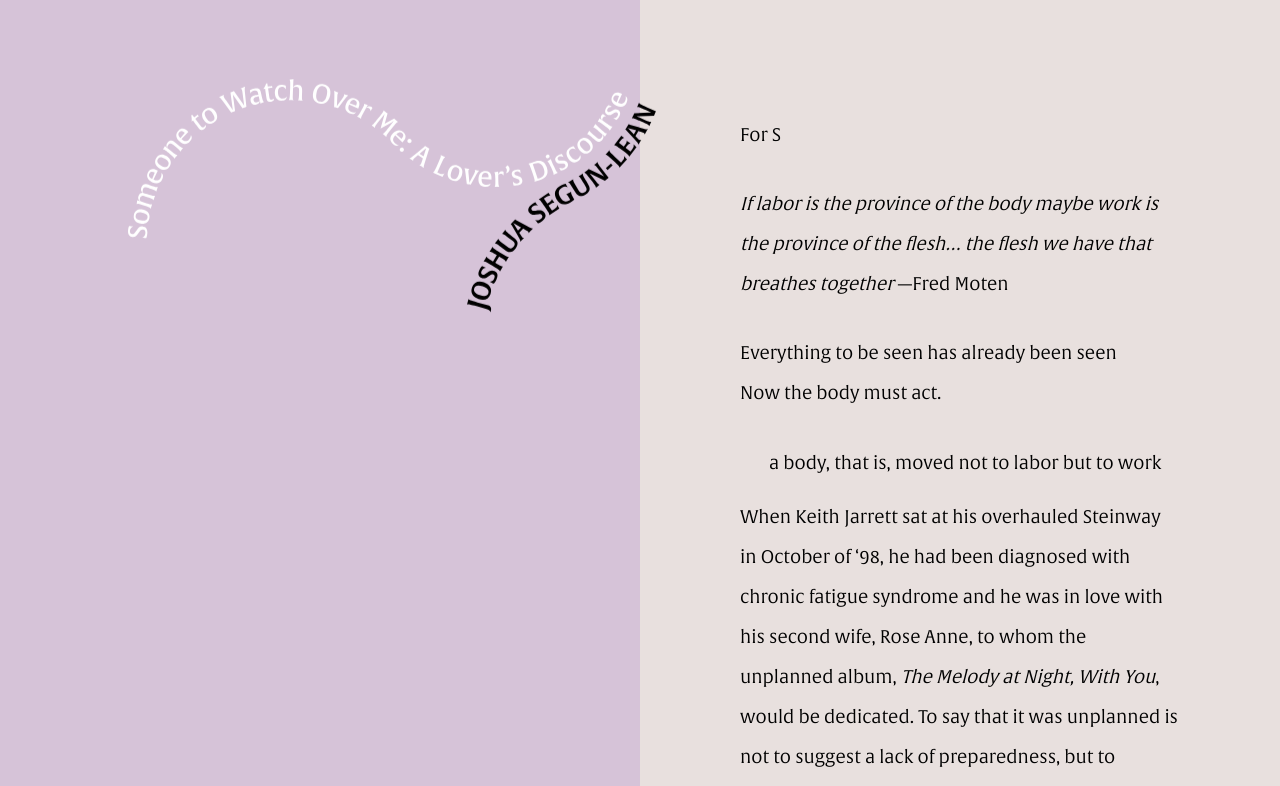
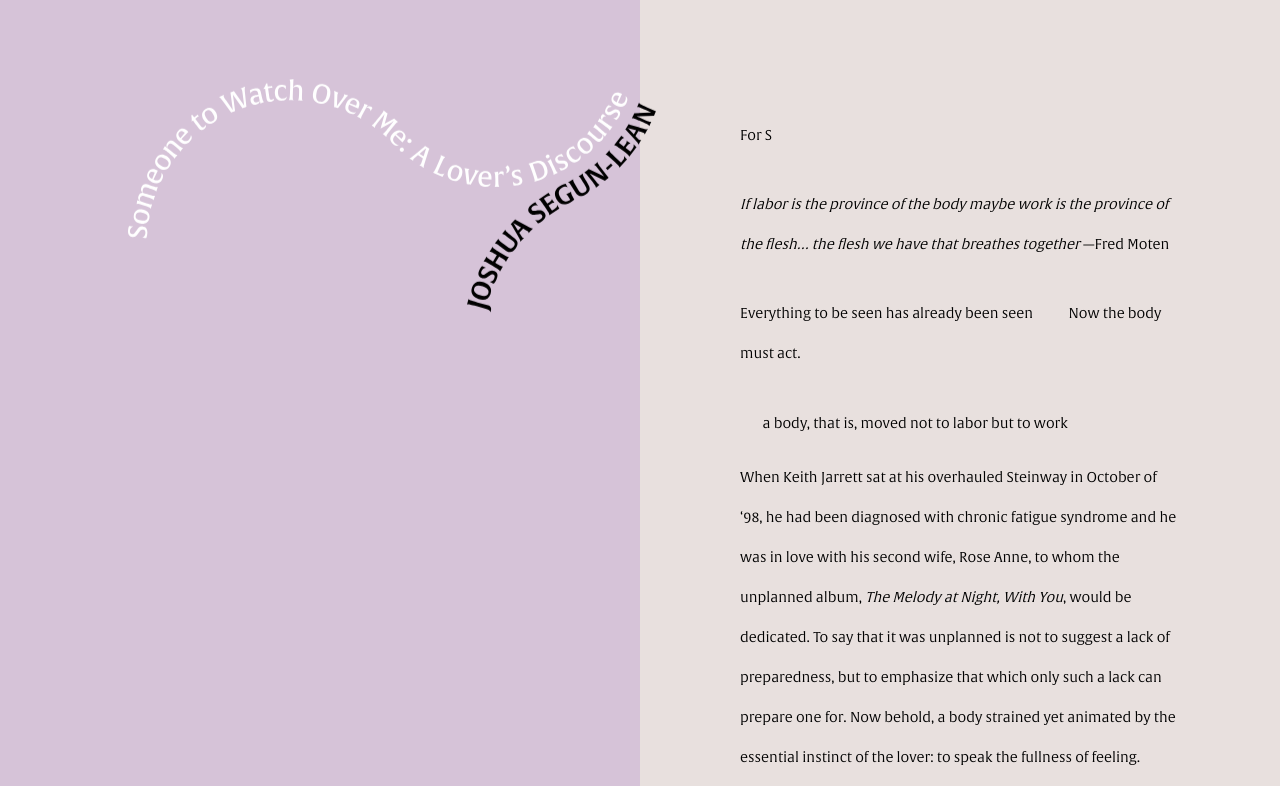
Before and after one commit to lizetteayala1211/jupiter-mag, a Next.js app: page /magazine/joshua in a window 1280 px wide. Shown: the top 786 px of the page. Built offline with nearby package versions, Linux system fonts and the light colour scheme; a web font is replaced by a local one.

Commit message:
fix spacing of joshuas piece as much as possble

```diff
--- a/src/app/magazine/joshua/styled.ts
+++ b/src/app/magazine/joshua/styled.ts
@@ -1,20 +1,12 @@
 // styles copied and pasted from google docs exported html and edited therefrom
 
 import { screenMdMin, screenLgMin } from "@/utils/constants"
-import { ArticleContainerStyles } from "@/utils/layout"
 import styled from "styled-components"
 
-export const ArticleStyles = styled(ArticleContainerStyles)`
-  font-size: 10px;
-  /* smaller desktops */
-  @media only screen and (min-width: ${screenMdMin}) {
-    font-size: 14px;
-  }
-
-  /* wide desktops */
-  @media only screen and (min-width: ${screenLgMin}) {
-    font-size: 16px;
-  }
+export const ArticleStyles = styled.div`
+  line-height: 40px;
+  font-weight: 400;
+  font-family: "Alverata Light";
 
   ol {
     margin: 0;
@@ -85,6 +77,17 @@ export const ArticleStyles = styled(ArticleContainerStyles)`
   p {
     margin: 0;
     color: #000000;
+    font-size: 12px;
+
+    /* smaller desktops */
+    @media only screen and (min-width: ${screenMdMin}) {
+      font-size: 12px;
+    }
+
+    /* wide desktops */
+    @media only screen and (min-width: ${screenLgMin}) {
+      font-size: 14px;
+    }
   }
   h1 {
     padding-top: 20pt;
```
